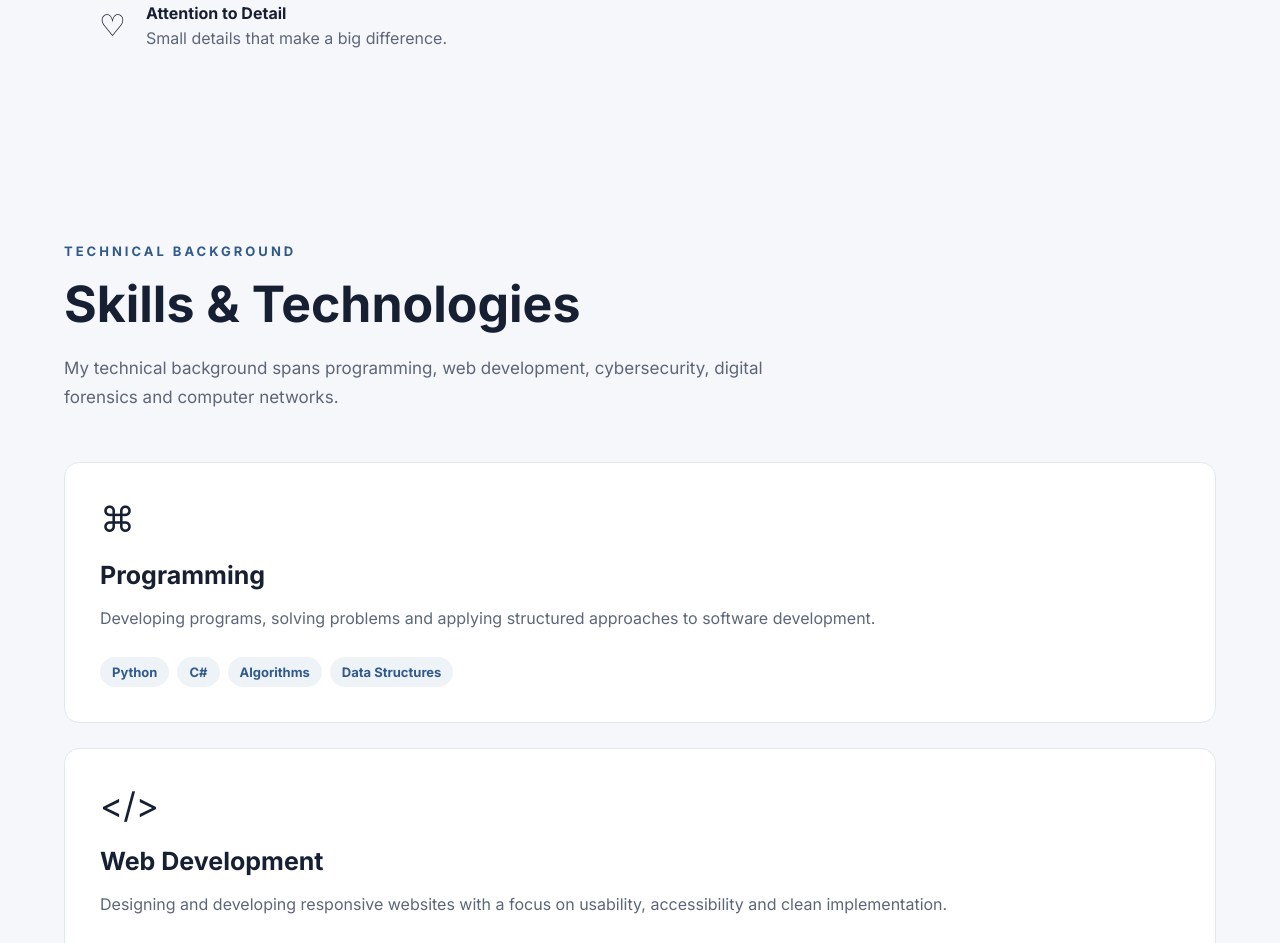
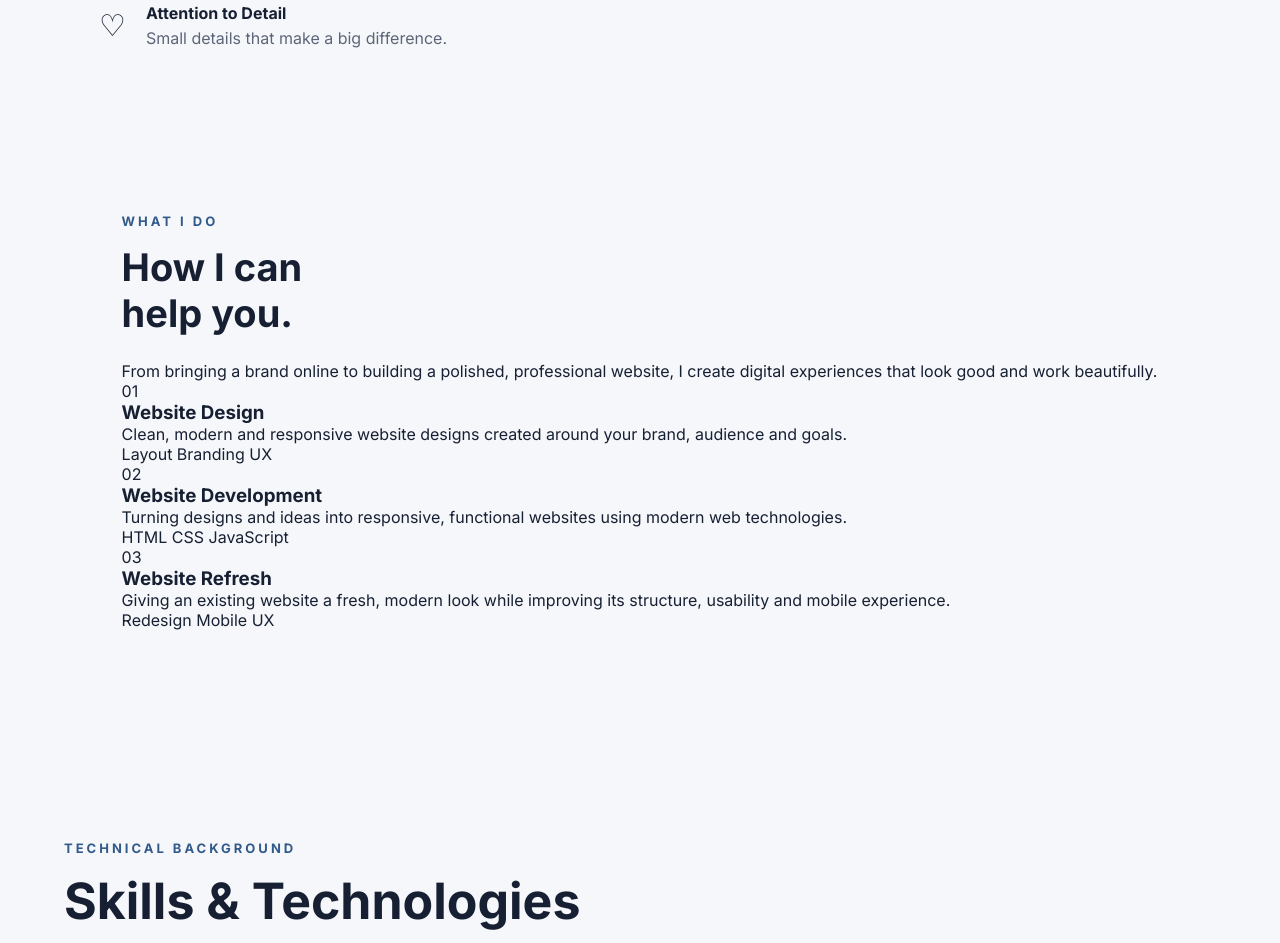
Before and after one commit to EllaRBrazington/EllaRBrazington2.github.io, a plain HTML site: page index.html in a window 1280 px wide. Shown: the part 1204-2147 px from the top of the page. Drawn offline with Linux system fonts and the light colour scheme.

Commit message:
Update index.html

```diff
--- a/index.html
+++ b/index.html
@@ -133,7 +133,80 @@
 
     </div>
 
+<!-- SERVICES SECTION -->
+<section id="services" class="services-section">
 
+    <div class="services-heading">
+        <p class="section-label">WHAT I DO</p>
+
+        <h2>How I can<br>help you.</h2>
+
+        <p>
+            From bringing a brand online to building a polished,
+            professional website, I create digital experiences that
+            look good and work beautifully.
+        </p>
+    </div>
+
+    <div class="services-grid">
+
+        <div class="service-card">
+            <span class="service-number">01</span>
+
+            <h3>Website Design</h3>
+
+            <p>
+                Clean, modern and responsive website designs
+                created around your brand, audience and goals.
+            </p>
+
+            <div class="service-tags">
+                <span>Layout</span>
+                <span>Branding</span>
+                <span>UX</span>
+            </div>
+        </div>
+
+
+        <div class="service-card">
+            <span class="service-number">02</span>
+
+            <h3>Website Development</h3>
+
+            <p>
+                Turning designs and ideas into responsive,
+                functional websites using modern web technologies.
+            </p>
+
+            <div class="service-tags">
+                <span>HTML</span>
+                <span>CSS</span>
+                <span>JavaScript</span>
+            </div>
+        </div>
+
+
+        <div class="service-card">
+            <span class="service-number">03</span>
+
+            <h3>Website Refresh</h3>
+
+            <p>
+                Giving an existing website a fresh, modern look
+                while improving its structure, usability and
+                mobile experience.
+            </p>
+
+            <div class="service-tags">
+                <span>Redesign</span>
+                <span>Mobile</span>
+                <span>UX</span>
+            </div>
+        </div>
+
+    </div>
+
+</section>
 
 </section>
 
```
